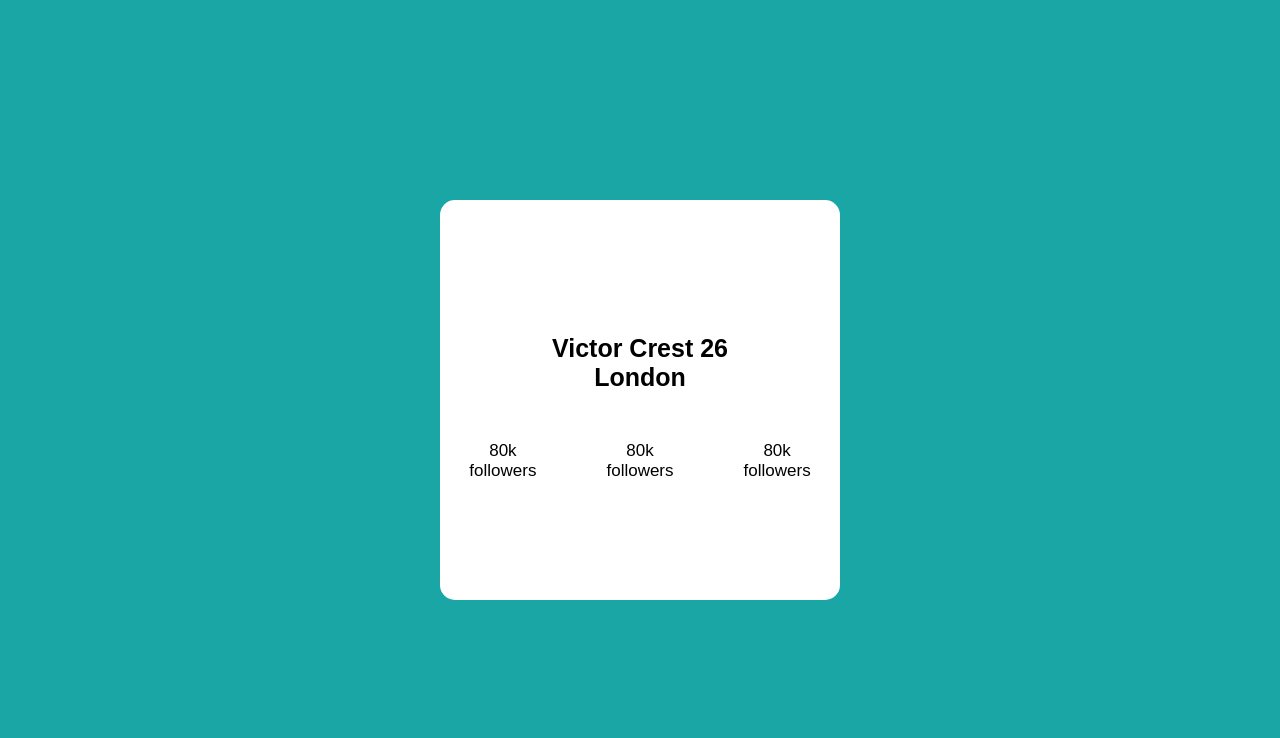
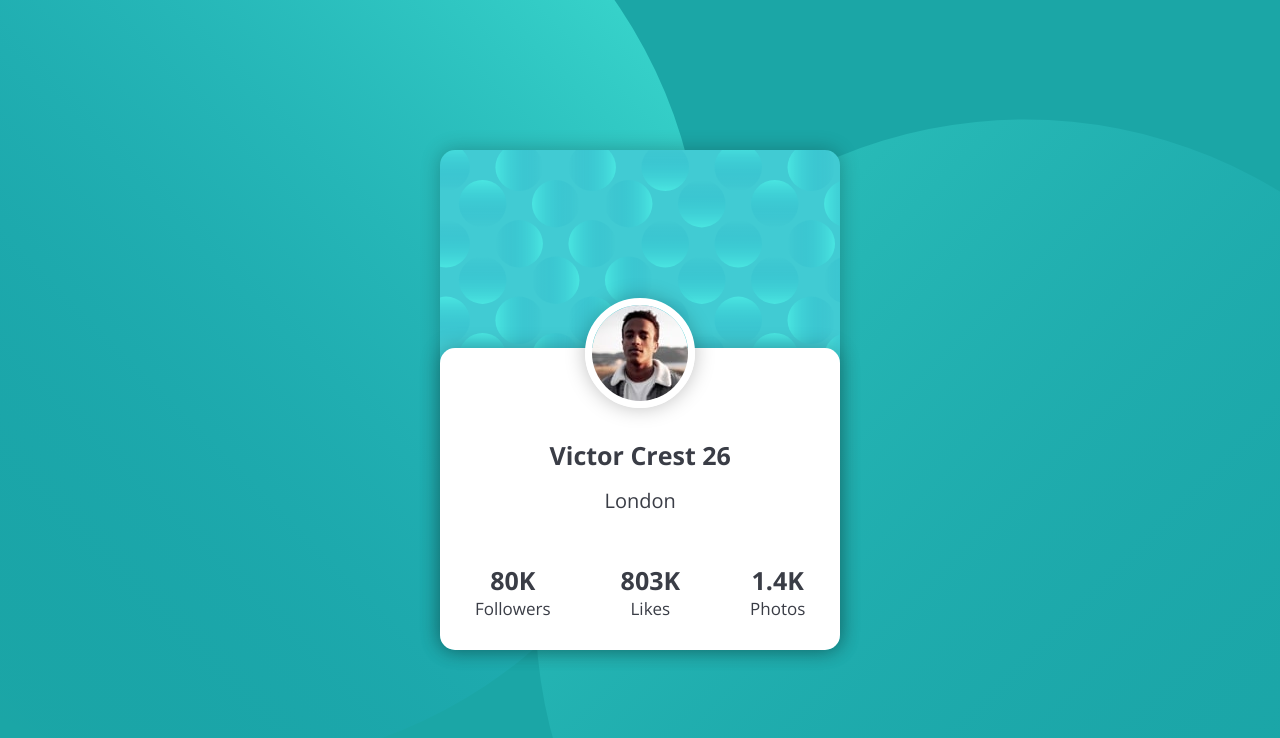
Before and after one commit to matheus-ma1a/treinando-html-css, a plain HTML site: page index.html in a window 1280 px wide. Drawn offline with nearby package versions, Linux system fonts and the light colour scheme.

Commit message:
cria o visual

```diff
--- a/index.html
+++ b/index.html
@@ -6,6 +6,10 @@
     <meta name="viewport" content="width=device-width, initial-scale=1.0">
     <title>Cartao de Visitas</title>
     <link rel="stylesheet" href="stayle.css">
+    <link rel="preconnect" href="https://fonts.googleapis.com">
+    <link rel="preconnect" href="https://fonts.gstatic.com" crossorigin>
+    <link href="https://fonts.googleapis.com/css2?family=Open+Sans:wght@300;400;600;700&display=swap" rel="stylesheet">
+
 </head>
 <body>
 
@@ -15,15 +19,15 @@
 
             <div class="cartao">
 
-                <img class="imgContent"  src="../profile-card-component-main/images/image-victor.jpg" alt="">
+                <img class="imgContent"  src="components/images/image-victor.jpg" alt="">
 
                 <h1>Victor Crest 26</h1>
                 <h2>London</h2>
 
                 <div class="conteudo">
-                    <p>80k <br>followers</p>
-                    <p>80k <br>followers</p>
-                    <p>80k <br>followers</p>
+                    <p> <strong>80K </strong> <br>Followers</p>
+                    <p> <strong>803K</strong><br>Likes</p>
+                    <p> <strong>1.4K </strong> <br>Photos</p>
                 </div>
             </div>
 
--- a/stayle.css
+++ b/stayle.css
@@ -2,12 +2,16 @@
     margin: 0px;
     padding: 0px;
     box-sizing: border-box;
-    font-family: sans-serif;
+    font-family: "Open Sans" , sans-serif;
     font-size: 25px;
+    color: #3A3D46;
 }
 
 body{
     background-color: #1BA6A6;
+    background-image: url(components/images/bg-pattern-bottom.svg),url(components/images/bg-pattern-top.svg);
+    background-repeat: no-repeat;
+    background-position: 177% -67% , -91% 118%;
 }
 
 .container1{
@@ -15,47 +19,63 @@ body{
     align-items: center;
     justify-content: center;
     height: 100vh;
+
 }
 
 .container2{
 display: flex;
-background-color: #FFFFFF;
+background-color: #21bebe;
 border-radius: 15px;
-align-items: center;
-justify-content: center;
+align-items: flex-end;
 width: 400px;
-height: 400px;
-
+height: 500px;
+background-image: url(components/images/bg-pattern-card.svg);
+background-repeat: no-repeat;
+background-size: 140%;
+box-shadow: 0px 0px 20px rgba(0, 0, 0, 0.247) ;
 }
 
-.cartao h2 ::before{
-    content: "";
-    width: 20px;
-    height: 5px;
-    background-color: lawngreen;
-}
+
 
 .imgContent{
     border-radius: 50%;
+    margin-top: -50px;
     border: solid 7px #fff;
+    box-shadow: 0px 0px 20px rgb(0 0 0 / 25%);
+
 }
 
 .cartao{
     display: flex;
     align-items: center;
     flex-direction: column;
-
+    padding-bottom: 30px;
+    background-color: #fff;
+    border-radius: 15px;
+    box-shadow: 0px 0px 20px rgb(0 0 0 / 25%);
 }
 
 .conteudo{
     display: flex;
-    flex-direction: row;
 }
 
 p{
     font-size: 17px;
-
     margin-top: 50px;
     text-align: center;
     margin: 49px 35px 0px 35px;
+    font-weight: 400;
 }
+
+h2{
+    font-weight: 400;
+    font-size: 20px;
+
+}
+
+h1{
+
+padding-bottom: 15px;
+padding-top: 30px;
+
+}
```
Also changed, not shown: components/design/desktop-design.jpg (added), components/design/desktop-preview.jpg (added), components/design/mobile-design.jpg (added), components/images/bg-pattern-bottom.svg (added), components/images/bg-pattern-card.svg (added), components/images/bg-pattern-top.svg (added), components/images/favicon-32x32.png (added), components/images/image-victor.jpg (added).
